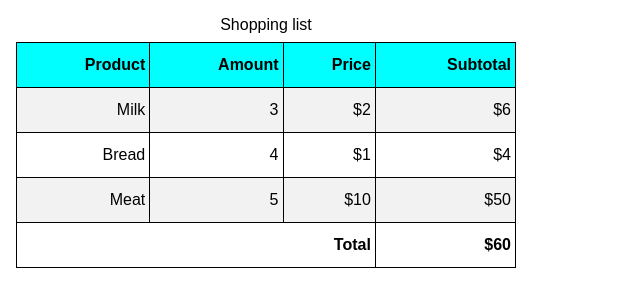
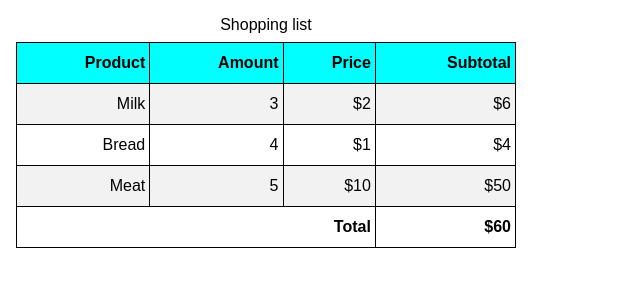
Before and after one commit to MVprogramm/Gromcode__HTML-CSS, a plain HTML site: page Lesson-17__Tables/Tables-stylization/index.html in a window 1280 px wide. Shown: the whole page, without its empty margins (0-640 px from the left). Drawn offline with nearby package versions, Linux system fonts and the light colour scheme.

Commit message:
fixed styles

```diff
--- a/Lesson-17__Tables/Tables-stylization/style.css
+++ b/Lesson-17__Tables/Tables-stylization/style.css
@@ -16,7 +16,7 @@ th, td {
   text-align: right;
 
   padding: 4px;
-  line-height: 36px;
+  line-height: 32px;
 
   border: 1px solid black;
 
```
